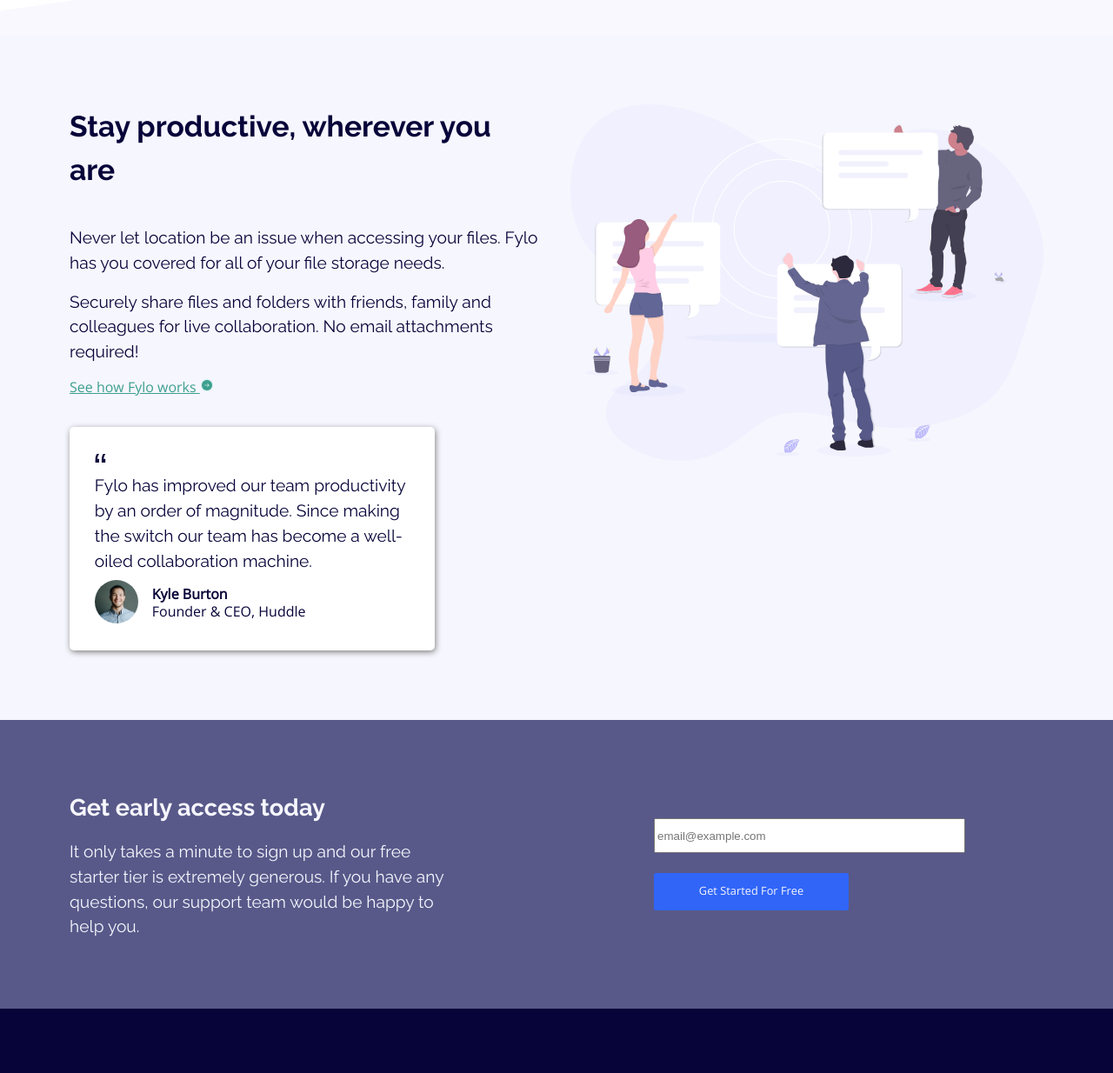
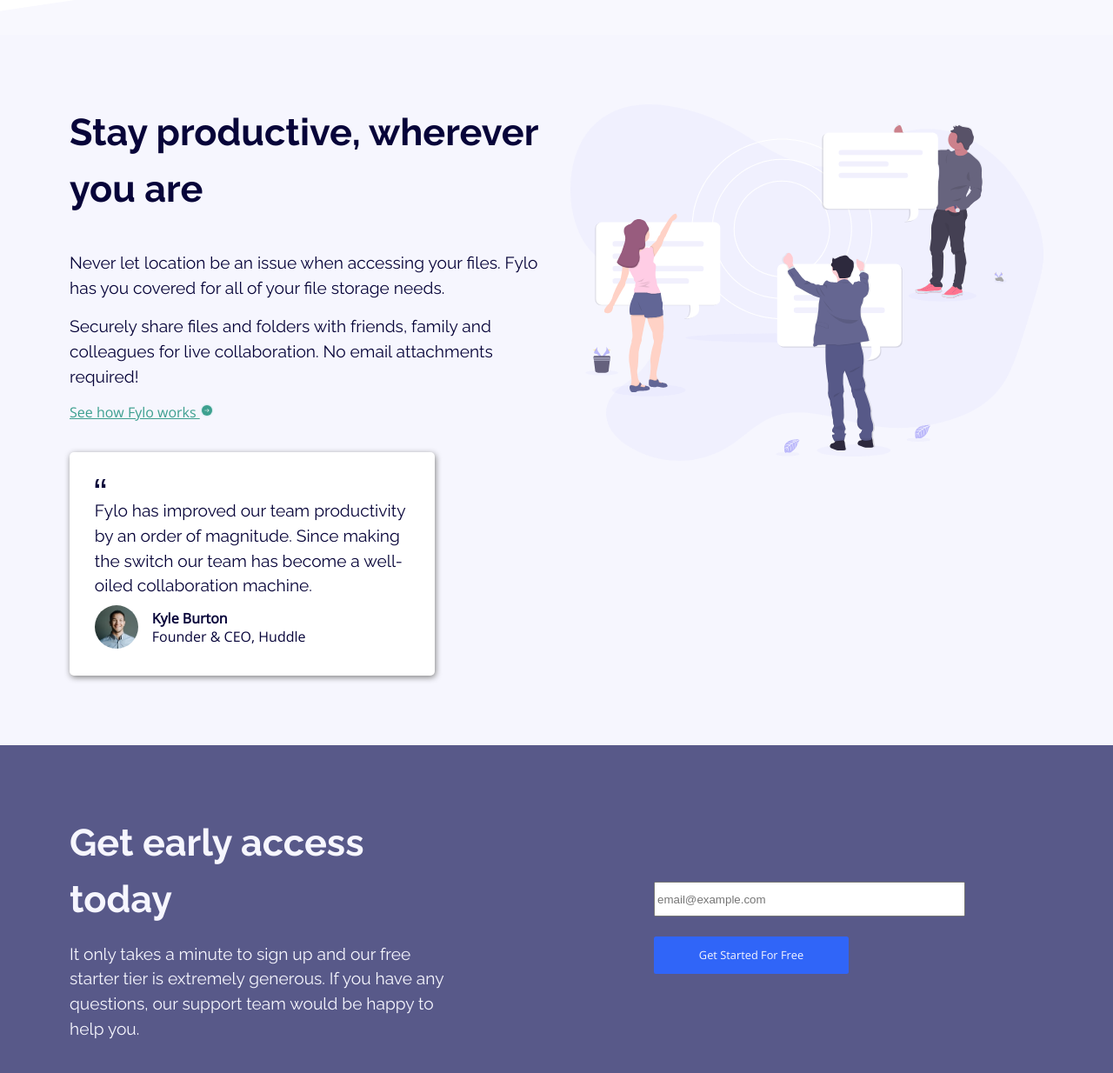
Before and after one commit to DezzaAnnePeregrina/Fylo-Landing-Page, a plain HTML site: page index.html in a window 1280 px wide. Shown: the part 770-2004 px from the top of the page at 87% size. Drawn offline with nearby package versions, Linux system fonts and the light colour scheme.

Commit message:
adjusts font size of headings

```diff
--- a/css/style.css
+++ b/css/style.css
@@ -53,7 +53,7 @@
 }
 
 h1, h2{
-    font-size: 2.1rem;
+    font-size: 2.7rem;
     font-weight: var(--H-Weights);
     font-family: var(--Raleway);
     line-height: 1.5;
@@ -203,7 +203,7 @@
 }
 
 h3{
-    font-size: 1.7rem;
+    font-size: 2.7rem;
     font-weight: var(--H-Weights);
     font-family: var(--Raleway);
     line-height: 1.5;
```
